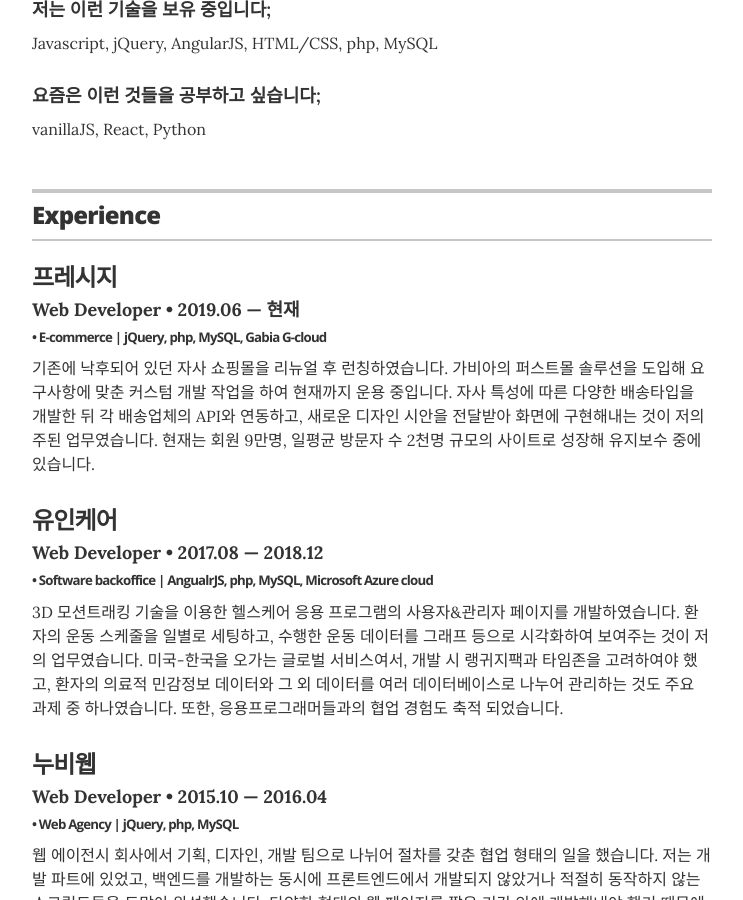
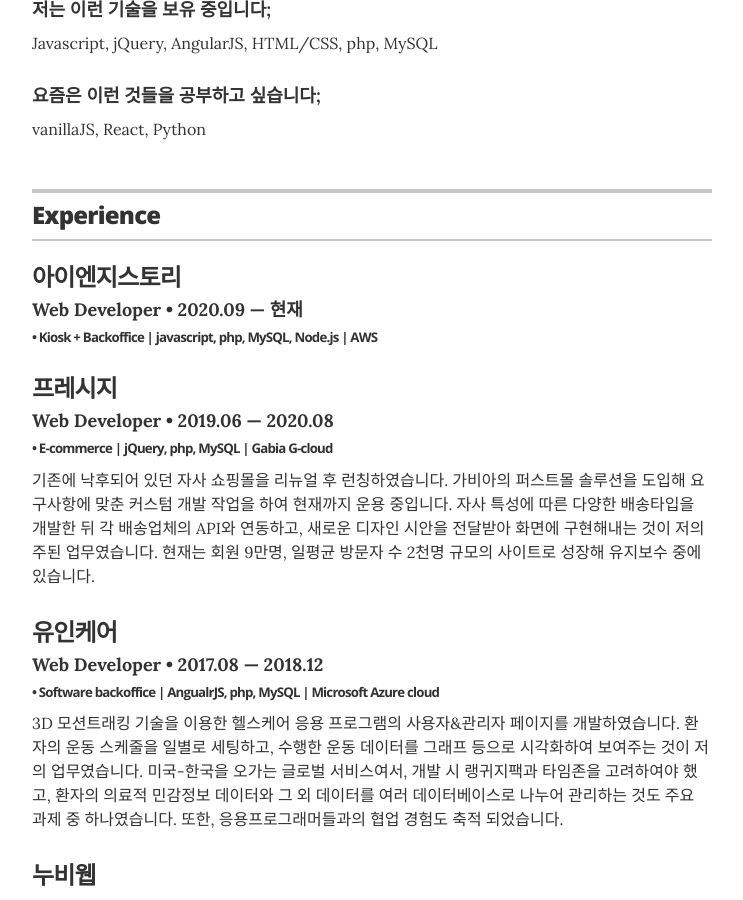
Before and after one commit to ben-log/ben-log.github.io, a Jekyll site: the page built from index.html, in a window 1280 px wide and 900 px high, scrolled down 479 px. Shown: the whole window, without its empty margins (268-1011 px from the left). Built offline with Jekyll 4.4.1, drawn with Linux system fonts in a browser that asks for light colours.

Commit message:
experience 추가

```diff
--- a/_data/experience.yml
+++ b/_data/experience.yml
@@ -1,15 +1,22 @@
+- company: 아이엔지스토리
+  position: Web Developer
+  duration: 2020.09 &mdash; 현재
+  category: Kiosk + Backoffice
+  language: javascript, php, MySQL, Node.js | AWS
+  summary:
+
 - company: 프레시지
   position: Web Developer
-  duration: 2019.06 &mdash; 현재
+  duration: 2019.06 &mdash; 2020.08
   category: E-commerce
-  language: jQuery, php, MySQL, Gabia G-cloud
+  language: jQuery, php, MySQL | Gabia G-cloud
   summary: 기존에 낙후되어 있던 자사 쇼핑몰을 리뉴얼 후 런칭하였습니다. 가비아의 퍼스트몰 솔루션을 도입해 요구사항에 맞춘 커스텀 개발 작업을 하여 현재까지 운용 중입니다. 자사 특성에 따른 다양한 배송타입을 개발한 뒤 각 배송업체의 API와 연동하고, 새로운 디자인 시안을 전달받아 화면에 구현해내는 것이 저의 주된 업무였습니다. 현재는 회원 9만명, 일평균 방문자 수 2천명 규모의 사이트로 성장해 유지보수 중에 있습니다.
 
 - company: 유인케어
   position: Web Developer
   duration: 2017.08 &mdash; 2018.12
   category: Software backoffice
-  language: AngualrJS, php, MySQL, Microsoft Azure cloud
+  language: AngualrJS, php, MySQL | Microsoft Azure cloud
   summary: 3D 모션트래킹 기술을 이용한 헬스케어 응용 프로그램의 사용자&관리자 페이지를 개발하였습니다. 환자의 운동 스케줄을 일별로 세팅하고, 수행한 운동 데이터를 그래프 등으로 시각화하여 보여주는 것이 저의 업무였습니다. 미국-한국을 오가는 글로벌 서비스여서, 개발 시 랭귀지팩과 타임존을 고려하여야 했고, 환자의 의료적 민감정보 데이터와 그 외 데이터를 여러 데이터베이스로 나누어 관리하는 것도 주요 과제 중 하나였습니다. 또한, 응용프로그래머들과의 협업 경험도 축적 되었습니다.
 
 - company: 누비웹
```
